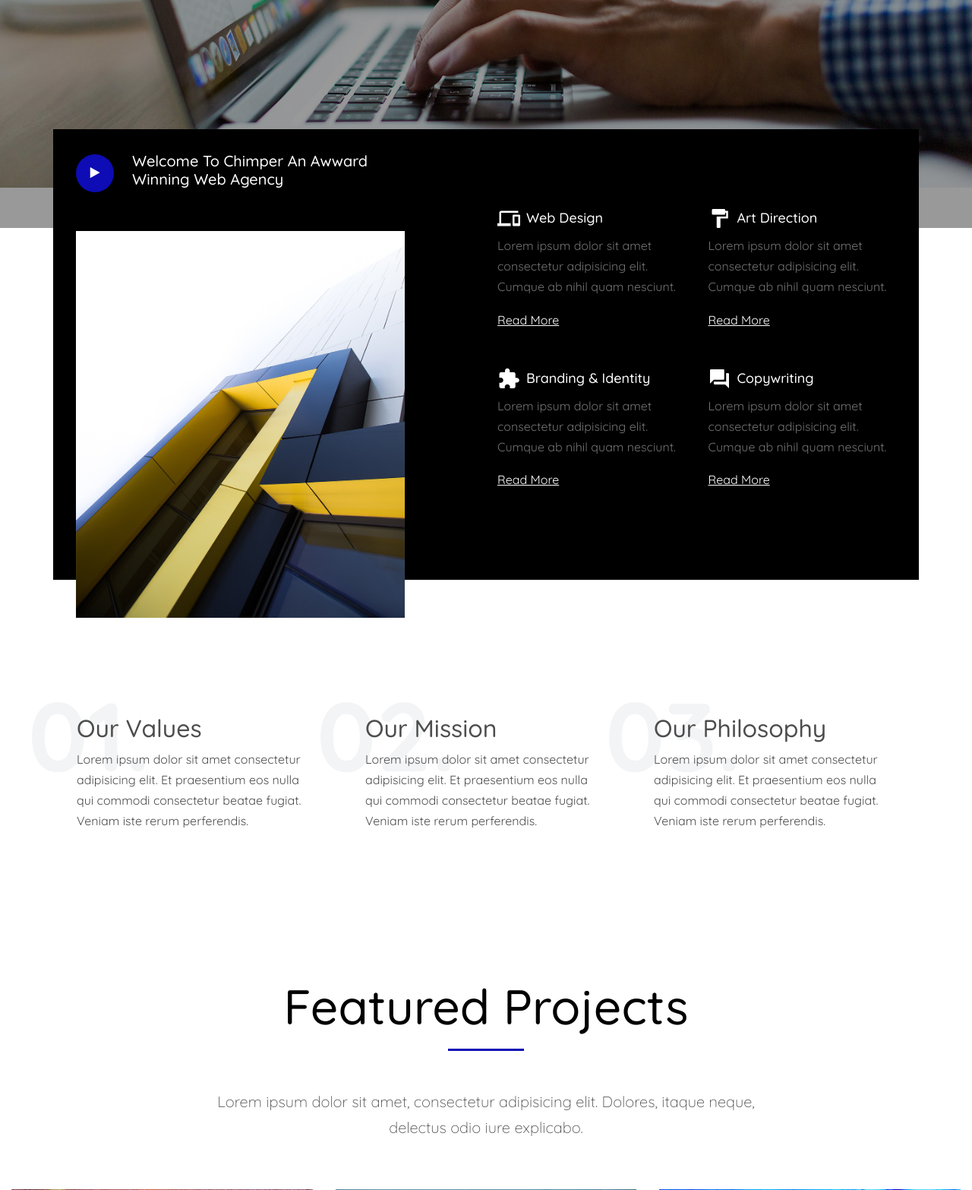
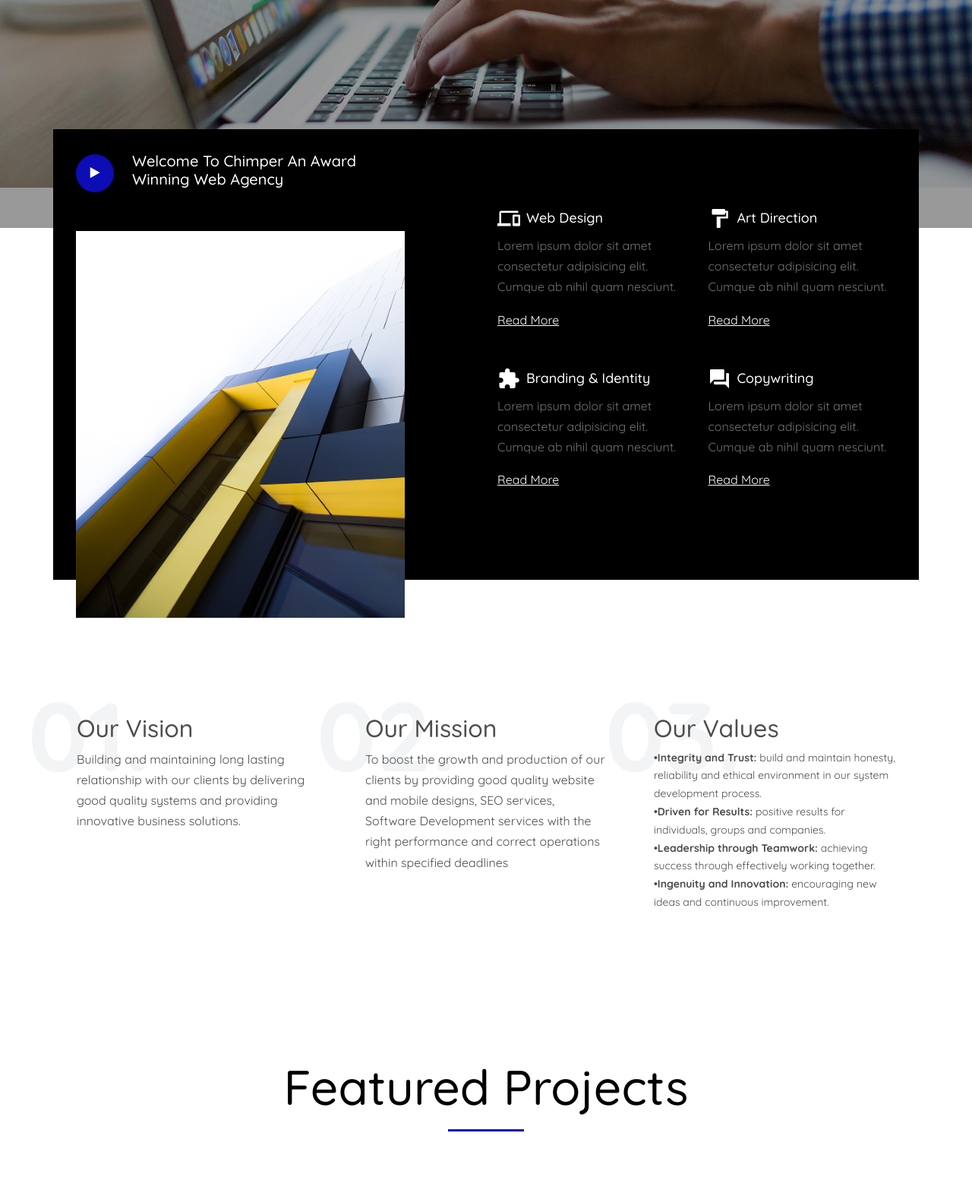
Before and after one commit to botswana-harvard/se-dmc, a Django app: page / in a window 1280 px wide. Shown: the part 640-2206 px from the top of the page at 76% size. Run offline with Django 3.2, Linux system fonts and the light colour scheme; some libraries are stand-ins or nearby versions; some web fonts are replaced.

Commit message:
Update index.html

```diff
--- a/se_dmc/templates/se_dmc/index.html
+++ b/se_dmc/templates/se_dmc/index.html
@@ -12,7 +12,7 @@
               <div class="col-md-8 text-center">
                 <h1>We Are Expert in <span class="typed-words"></span></h1>
                 <p class="lead mb-5">We Make Beautiful Things</p>
-                <div><a href="#" class="btn btn-primary btn-md">Hire Us</a></div>
+                <div><a href="{% url 'contact'%}" class="btn btn-primary btn-md">Hire Us</a></div>
               </div>
             </div>
 
@@ -32,7 +32,7 @@
                     <div>
                       <a href="https://vimeo.com/317571768" class="popup-vimeo d-block play"><span class="icon-play"></span></a>
                     </div>
-                    <h2>Welcome To Chimper An Awward Winning Web Agency</h2>
+                    <h2>Welcome To Chimper An Award Winning Web Agency</h2>
                   </div>
                   <img src="{% static 'se_dmc/images/about_1.jpg' %}" alt="Image" class="img-feature img-fluid">
                 </div>
@@ -77,8 +77,8 @@
           <div class="col-md-6 col-lg-4">
             <div class="p-3 box-with-humber">
               <div class="number-behind">01.</div>
-              <h2>Our Values</h2>
-              <p>Lorem ipsum dolor sit amet consectetur adipisicing elit. Et praesentium eos nulla qui commodi consectetur beatae fugiat. Veniam iste rerum perferendis.</p>
+              <h2>Our Vision</h2>
+              <p>Building and maintaining long lasting relationship with our clients by delivering good quality systems and providing innovative business solutions.</p>
             </div>
           </div>
 
@@ -86,16 +86,22 @@
             <div class="p-3 box-with-humber">
               <div class="number-behind">02.</div>
               <h2>Our Mission</h2>
-              <p>Lorem ipsum dolor sit amet consectetur adipisicing elit. Et praesentium eos nulla qui commodi consectetur beatae fugiat. Veniam iste rerum perferendis.</p>
+              <p>To boost the growth and production of our clients by providing good quality
+                website and mobile designs, SEO services, Software Development services
+                with the right performance and correct operations within specified deadlines</p>
             </div>
           </div>
 
           <div class="col-md-6 col-lg-4">
             <div class="p-3 box-with-humber">
               <div class="number-behind">03.</div>
-              <h2>Our Philosophy</h2>
-              <p>Lorem ipsum dolor sit amet consectetur adipisicing elit. Et praesentium eos nulla qui commodi consectetur beatae fugiat. Veniam iste rerum perferendis.</p>
-            </div>
+               <h2>Our Values</h2>
+              <p style="font-size:14px"> <b>•Integrity and Trust:</b> build and maintain honesty, reliability and ethical environment in our system development process.<br/>
+                  <b>•Driven for Results:</b> positive results for individuals, groups and companies.<br/>
+                  <b>•Leadership through Teamwork:</b> achieving success through effectively working together.<br/>
+                  <b>•Ingenuity and Innovation:</b> encouraging new ideas and continuous improvement.<br/>
+              </p>
+		</div>
           </div>
         </div>
       </div>
@@ -106,7 +112,7 @@
         <div class="row mb-5 justify-content-center">
           <div class="col-md-8 text-center">
             <h2 class="text-black h1 site-section-heading text-center">Featured Projects</h2>
-            <p class="lead">Lorem ipsum dolor sit amet, consectetur adipisicing elit. Dolores, itaque neque, delectus odio iure explicabo.</p>
+            <p class="lead"></p>
           </div>
         </div>
       </div>
@@ -114,34 +120,33 @@
         <div class="row">
           <div class="col-md-6 col-lg-4">
             <a href="#" class="media-1">
-              <img src="{% static 'se_dmc/images/img_1.jpg' %}" alt="Image" class="img-fluid">
+              <img src="{% static 'se_dmc/images/img_3.jpg' %}" alt="Image" class="img-fluid">
               <div class="media-1-content">
-                <h2>Project Name 1</h2>
-                <span class="category">Web Application</span>
+                <h2>BCPP</h2>
+                <span class="category">Botswana Combination Prevention Project</span>
               </div>
             </a>
           </div>
           <div class="col-md-6 col-lg-4">
             <a href="#" class="media-1">
-              <img src="{% static 'se_dmc/images/img_2.jpg' %}" alt="Image" class="img-fluid">
+              <img src="{% static 'se_dmc/images/LIS.png' %}" alt="Image" class="img-fluid">
               <div class="media-1-content">
-                <h2>Project Name 2</h2>
-                <span class="category">Branding</span>
+                <h2>LIS</h2>
+                <span class="category">Laboratory Information Management System</span>
               </div>
             </a>
           </div>
           <div class="col-md-6 col-lg-4">
-            <a href="#" class="media-1">
-              <img src="{% static 'se_dmc/images/img_3.jpg' %}" alt="Image" class="img-fluid">
+            <a href="{% url 'Tshilo_Dikotla' %}" class="media-1">
+              <img src="{% static 'se_dmc/images/Tshilo_Dikotla.png' %}" alt="Image" class="img-fluid">
               <div class="media-1-content">
-                <h2>Project Name 3</h2>
-                <span class="category">Website</span>
+                <h2>Tshilo_Dikotla</h2>
               </div>
             </a>
           </div>
 
           <div class="col-12 text-center mt-5">
-            <a href="work.html" class="btn btn-primary btn-md">Show All Works</a>
+            <a href="{% url 'work' %}" class="btn btn-primary btn-md">Show All Works</a>
           </div>
 
 
```
